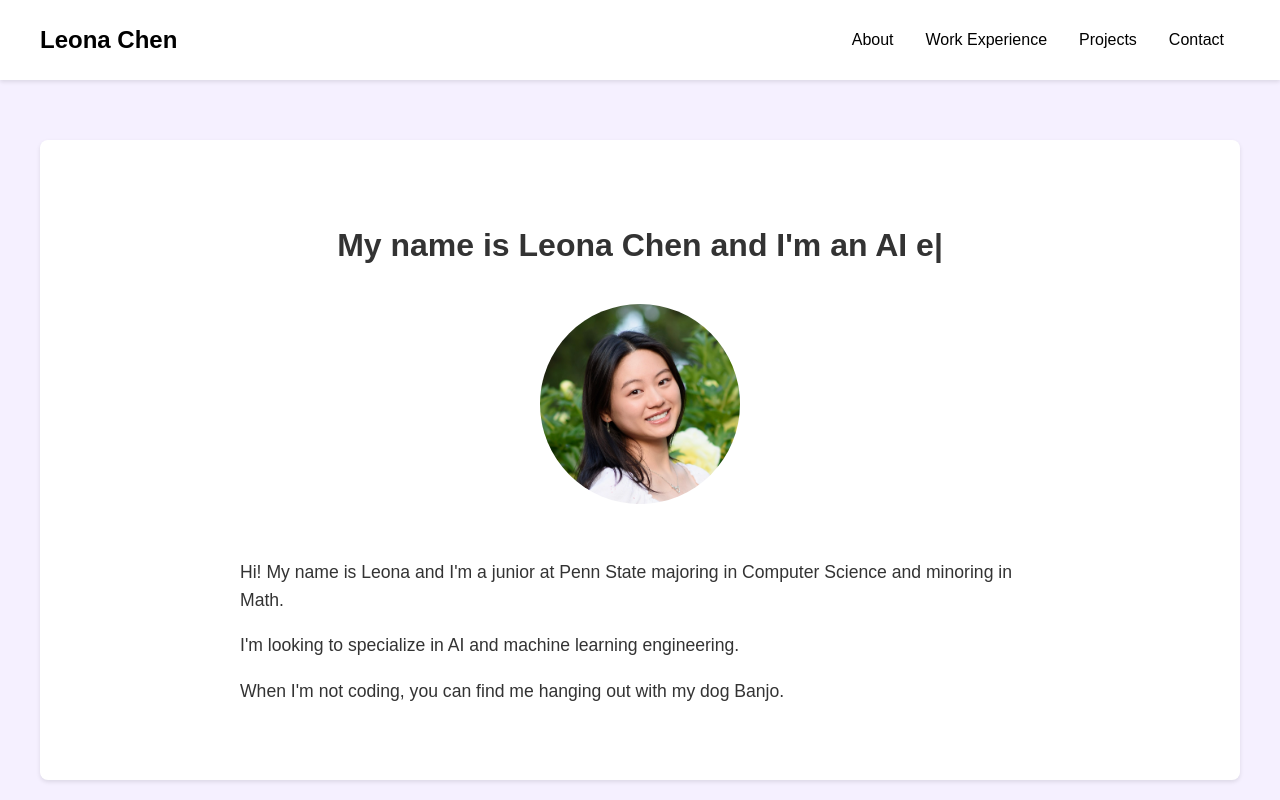
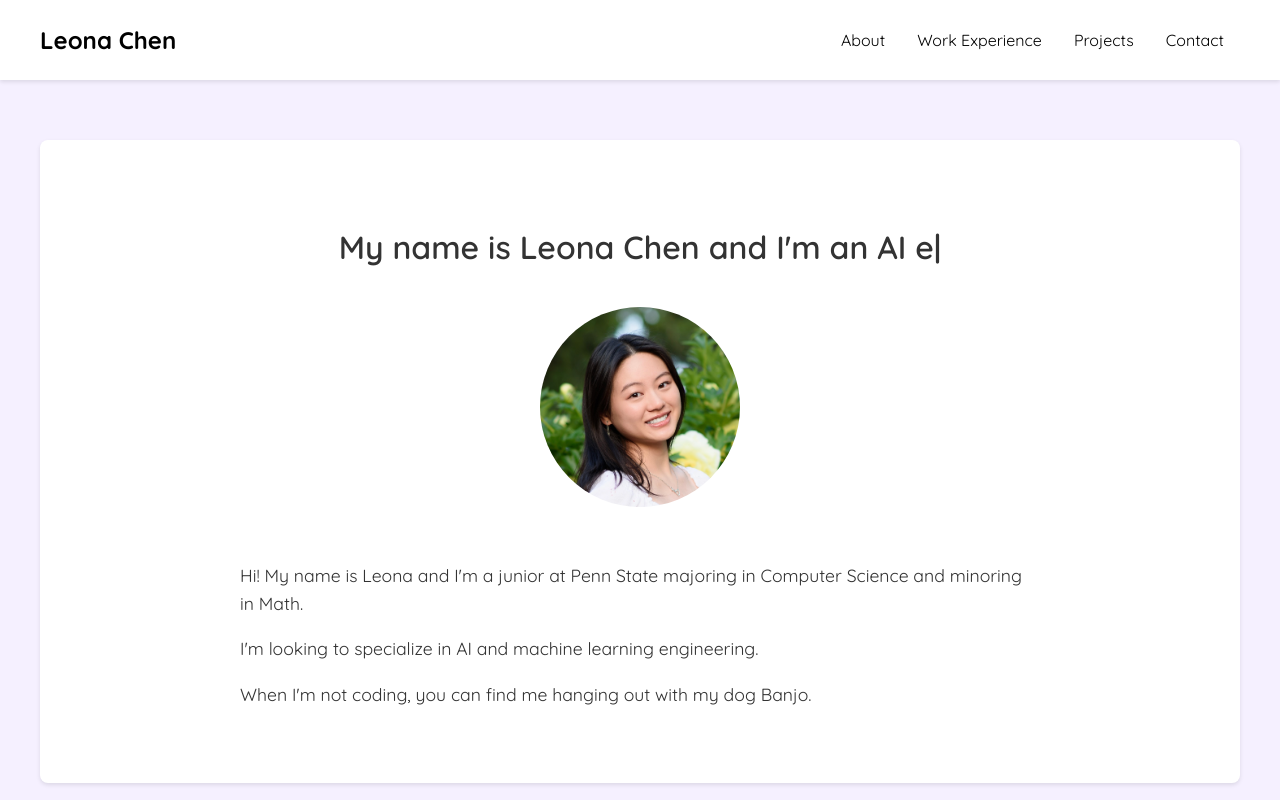
Before and after one commit to leonac24/portfolio, a React (Create React App) app: page / in a window 1280 px wide. Shown: the top 800 px of the page. Built offline with nearby package versions, Linux system fonts and the light colour scheme.

Commit message:
Update Quicksand font import and weights

```diff
--- a/public/index.html
+++ b/public/index.html
@@ -3,7 +3,7 @@
   <head>
     <link rel="preconnect" href="https://fonts.googleapis.com">
     <link rel="preconnect" href="https://fonts.gstatic.com" crossorigin>
-    <link href="https://fonts.googleapis.com/css2?family=Nunito:ital,wght@0,200..1000;1,200..1000&display=swap" rel="stylesheet">
+    <link href="https://fonts.googleapis.com/css2?family=Quicksand:wght@300;400;500;600;700&display=swap" rel="stylesheet">
     <meta charset="utf-8" />
     <link rel="icon" href="%PUBLIC_URL%/favicon.ico" />
     <meta name="viewport" content="width=device-width, initial-scale=1" />
--- a/src/App.css
+++ b/src/App.css
@@ -2,6 +2,7 @@
   margin: 0;
   background-color: #ddcdfd;  /* Light gray background */
   font-family: 'Quicksand', Arial, sans-serif;
+  font-weight: 400;
 }
 
 .App {
@@ -32,6 +33,7 @@
   font-size: 2rem;
   margin-bottom: 20px;
   color: #333;
+  font-weight: 600;
 }
 
 .App img {
```
Also changed, not shown: 11 other files (tests, documents, lock files or other folders).
